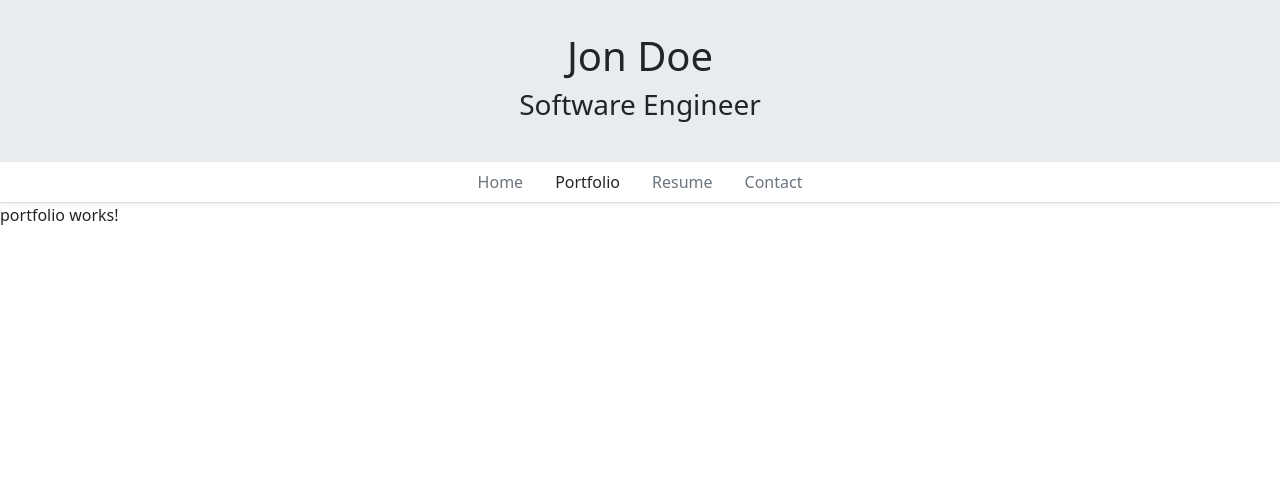
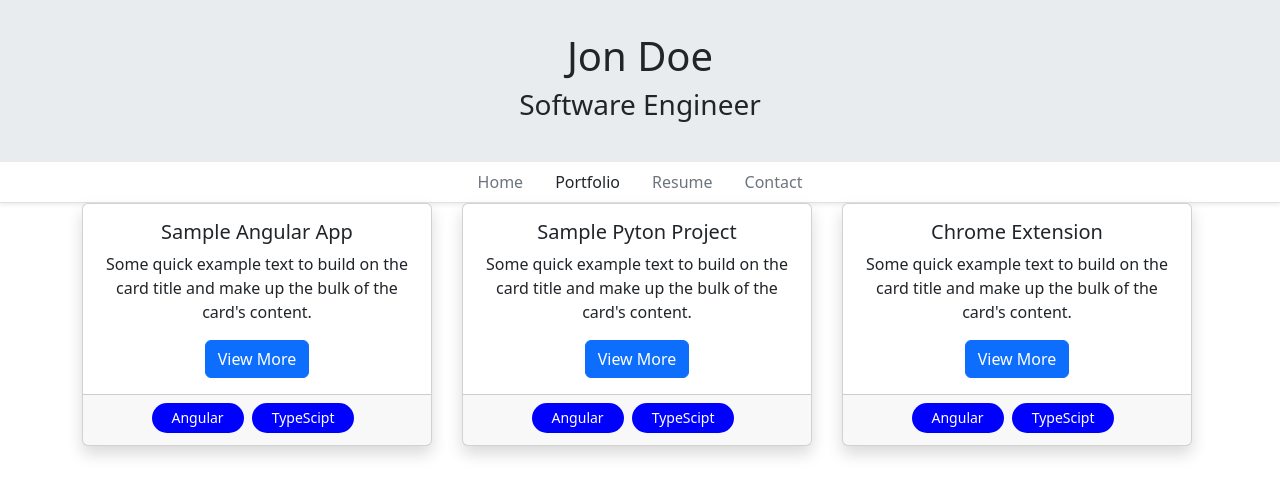
Before and after one commit to Giuseppe-Bianc/AngularPortafolioWebsite, an Angular app: page /portfolio in a window 1280 px wide. Shown: the top 496 px of the page. Built offline with nearby package versions, Linux system fonts and the light colour scheme.

Commit message:
add data

```diff
--- a/src/app/portfolio/portfolio.component.html
+++ b/src/app/portfolio/portfolio.component.html
@@ -1 +1,13 @@
-<p>portfolio works!</p>
+<div class="container">
+	<div class="row">
+		<div class="col-lg-4 col-md-6 md-4" style="max-width: 380px; min-width: 380px;">
+			<app-project-card [projectName]="'Sample Angular App'"></app-project-card>
+		</div>
+		<div class="col-lg-4 col-md-6 md-4" style="max-width: 380px; min-width: 380px;">
+			<app-project-card [projectName]="'Sample Pyton Project'"></app-project-card>
+		</div>
+		<div class="col-lg-4 col-md-6 md-4" style="max-width: 380px; min-width: 380px;">
+			<app-project-card [projectName]="'Chrome Extension'"></app-project-card>
+		</div>
+	</div>
+</div>
--- a/src/app/project-card/project-card.component.css
+++ b/src/app/project-card/project-card.component.css
@@ -0,0 +1,10 @@
+.tag{
+	padding: 0 20px;
+	height: 30px;
+	width: fit-content;
+	font-size: 14px;
+	line-height: 30px;
+	border-radius: 25px;
+	background-color: blue;
+	color: white;
+}
--- a/src/app/project-card/project-card.component.html
+++ b/src/app/project-card/project-card.component.html
@@ -1 +1,17 @@
-<p>project-card works!</p>
+<div class="card shadow text-center" style="max-width: 350px; min-width: 350px;">
+	<!-- <img src="..." class="card-img-top" alt="..."> -->
+	<div class="card-body">
+		<h5 class="card-title">{{projectName}}</h5>
+		<p class="card-text">Some quick example text to build on the card title and make up the bulk of the card's
+			content.</p>
+		<button class="btn btn-primary">View More</button>
+	</div>
+	<div class="card-footer">
+		<div class="d-flex flex-wrap justify-content-center">
+			<div class="tag me-2 mb-1">Angular</div>
+			<div class="tag me-2 mb-1">TypeScipt</div>
+			<!--<div class="tag me-2 mb-1">Angular</div> --->
+			<!--<div class="tag me-2 mb-1">Angular</div> --->
+		</div>
+	</div>
+</div>
--- a/src/app/project-card/project-card.component.ts
+++ b/src/app/project-card/project-card.component.ts
@@ -1,4 +1,4 @@
-import { Component } from '@angular/core';
+import { Component, Input } from '@angular/core';
 
 @Component({
   selector: 'app-project-card',
@@ -6,5 +6,5 @@
   styleUrl: './project-card.component.css'
 })
 export class ProjectCardComponent {
-
+  @Input() projectName: string = "";
 }
```
